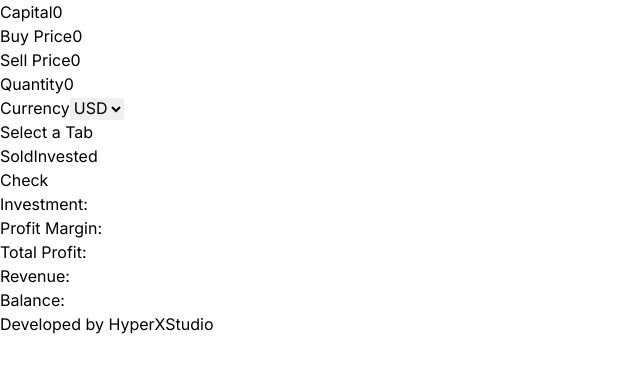
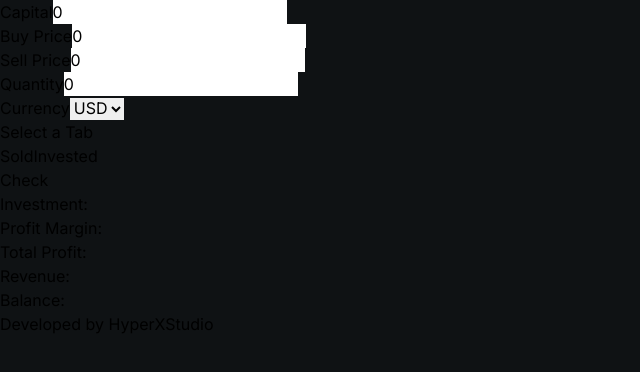
Before and after one commit to psans20/ecommerce-calculator, a Next.js app: page / in a window 1280 px wide. Shown: the top 372 px of the page, without its empty margins (0-640 px from the left). Built offline with nearby package versions, Linux system fonts and the light colour scheme.

Commit message:
dark mode space fix

```diff
--- a/src/app/globals.css
+++ b/src/app/globals.css
@@ -1,3 +1,7 @@
 @tailwind base;
 @tailwind components;
 @tailwind utilities;
+
+body {
+    background-color: #0f1214;
+}
--- a/src/app/page.tsx
+++ b/src/app/page.tsx
@@ -79,7 +79,7 @@ export default function Home() {
   }
 
   return (
-    <div className="flex flex-col bg-[#0f1214] h-screen space-y-4 md:justify-center items-center">
+    <div className="flex flex-col bg-[#0f1214] md:h-screen h-full space-y-4 md:justify-center items-center">
         <div className='mt-4 md:mt-0'>
         <label htmlFor="balance" className="block text-white font-semibold">
          Capital
```
